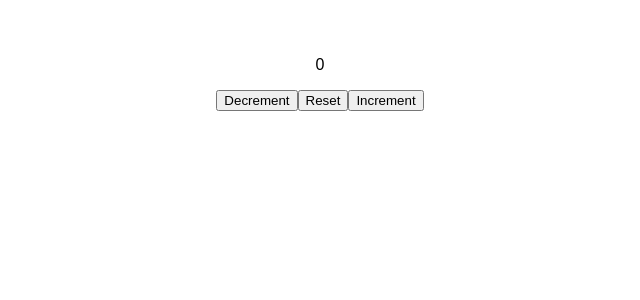
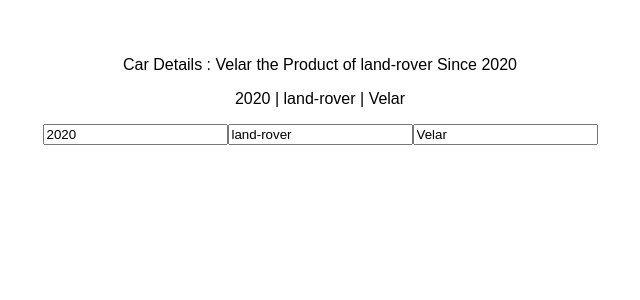
Before and after one commit to Pranav-Shinde11/Bro-Code-React, a React (Vite) app in the folder my-react-app2/: page / in a window 1280 px wide. Shown: the top 300 px of the page, without its empty margins (320-960 px from the left). Built offline with nearby package versions, Linux system fonts and the light colour scheme.

Commit message:
learned to update object

```diff
--- a/my-react-app2/src/App.jsx
+++ b/my-react-app2/src/App.jsx
@@ -7,6 +7,7 @@
 import Onchange from './OnChange'
 import Colorpicker from './colorpicker'
 import UpdaterFuncCounter from './updaterFuncCounter'
+import UpdateObject from './updateObject'
 
 function App() {
   const [count, setCount] = useState(0)
@@ -17,7 +18,8 @@
       {/* <Counter/> */}
       {/* <Onchange/> */}
       {/* <Colorpicker/> */}
-      <UpdaterFuncCounter/>
+      {/* <UpdaterFuncCounter/> */}
+      < UpdateObject/>
 
     </>
   )
--- /dev/null
+++ b/my-react-app2/src/updateObject.jsx
@@ -0,0 +1,38 @@
+import React, {useState} from "react"
+
+
+function UpdateObject(){
+
+    const [car, setCar] = useState({name:"Velar", make: "land-rover", year: 2020});
+
+    function handleyear(event){
+        // setCar({Year:2023})          while updating the any attribute in the car details, we want prevous attribute of the model to be retianed, we know to handle previous state we use the updater function
+        setCar(car => ({...car, year: event.target.value}));       //...car , we use this to spread current object and then we replace the propeties in this , reason behinde it is mentioned in above line
+    }
+
+    function handlmake(){
+        setCar(car => ({...car, make: event.target.value}));
+    }
+
+    function handlname(){
+        setCar(car => ({...car, name: event.target.value}));
+    }
+
+
+
+
+    return(<div>
+        <p>Car Details : {car.name} the Product of {car.make} Since {car.year}</p>
+        <p>{car.year} | {car.make} | {car.name}</p>
+
+        <input type="number" value={car.year} onChange={handleyear}/>
+        <input type="text" value={car.make} onChange={handlmake}/>
+        <input type="text" value={car.name} onChange={handlname}/>
+    </div>
+
+    )
+
+
+}
+
+export default UpdateObject
```
